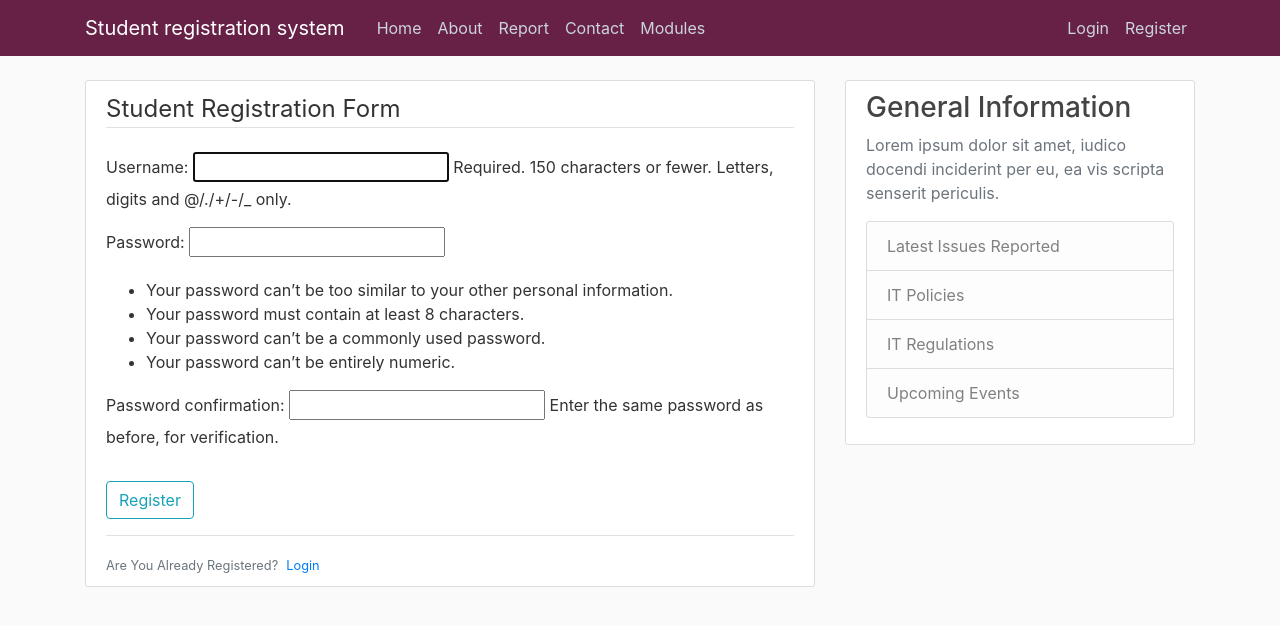
After one commit to C1003593/RegistrationApp, a Django app: page /register in a window 1280 px wide. The commit adds this page. Shown: the top 626 px of the page. Run offline with Django 3.2, Linux system fonts and the light colour scheme; some libraries are stand-ins or nearby versions.

Commit message:
Register page and user functionality added

```diff
--- a/ModuleRegistrationSystem/templates/ModuleRegistrationSystem/base.html
+++ b/ModuleRegistrationSystem/templates/ModuleRegistrationSystem/base.html
@@ -34,7 +34,7 @@
                     <!-- Navbar Right Side -->
                     <div class="navbar-nav">
                         <a class="nav-item nav-link" href="#">Login</a>
-                        <a class="nav-item nav-link" href="#">Register</a>
+                        <a class="nav-item nav-link" href="{% url 'register' %}">Register</a>
                     </div>
                 </div>
                 </div>
@@ -42,6 +42,12 @@
         </header>
         <div class="row">
             <div class="col-md-8">
+            {% if messages %}
+                {% for message in messages %}
+                <div class="alert alert-{{message.tags}}">{{ message }}</div>
+                {% endfor %}
+            {% endif %}
+
             {% block content %}{% endblock %}
             </div>
             <div class="col-md-4">
--- a/moduleRegistration/urls.py
+++ b/moduleRegistration/urls.py
@@ -15,8 +15,10 @@
 """
 from django.contrib import admin
 from django.urls import path, include
+from users import views as user_views
 
 urlpatterns = [
     path('admin/', admin.site.urls),
     path('', include('ModuleRegistrationSystem.urls')),
+    path('register', user_views.register, name = 'register'),
 ]
--- /dev/null
+++ b/users/templates/users/register.html
@@ -0,0 +1,18 @@
+{% extends "ModuleRegistrationSystem/base.html" %}
+{% block content %}
+<div class="content-section">
+    <form method="POST">
+        {% csrf_token %}
+        <fieldset class="form-group">
+            <legend class="border-bottom mb-4">Student Registration Form</legend>
+            {{ form.as_p }}
+        </fieldset>
+        <div class="form-group">
+            <button class="btn btn-outline-info" type="submit">Register</button>
+        </div>
+    </form>
+    <div class="border-top pt-3">
+        <small class="text-muted">Are You Already Registered?<a class="ml-2" href="#">Login</a></small>
+    </div>
+</div>
+{% endblock content %}
--- a/users/views.py
+++ b/users/views.py
@@ -1,3 +1,19 @@
-from django.shortcuts import render
+from django.shortcuts import render, redirect
 
-# Create your views here.
+from django.contrib.auth.forms import UserCreationForm
+from django.contrib import messages
+
+def register(request):
+    if request.method == 'POST':
+        form = UserCreationForm(request.POST)
+
+        if form.is_valid():
+            form.save()
+            username = form.cleaned_data.get('username')
+            messages.success(request, f'Account created for {username}!')
+        else:
+            messages.warning(request, 'Unable to create account!')
+        return redirect('ModuleRegistrationSystem:home')
+    else:
+        form = UserCreationForm()
+        return render(request, 'users/register.html', {'form': form, 'title': 'Student Registration'})
```
Also changed, not shown: db.sqlite3.
